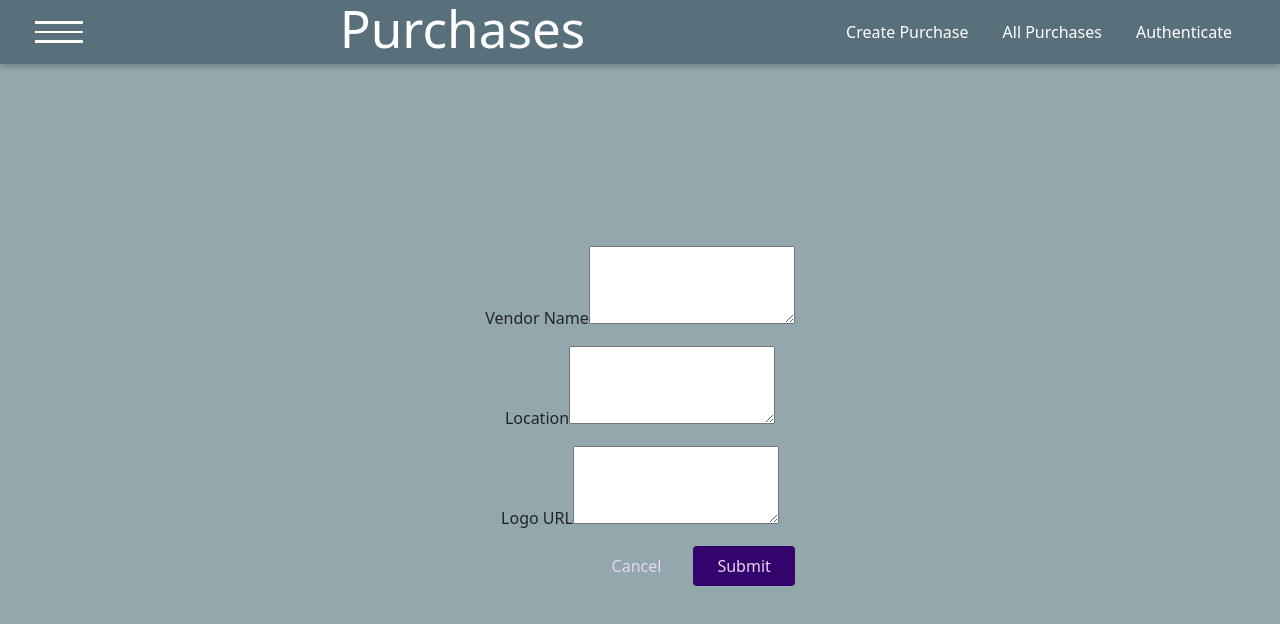
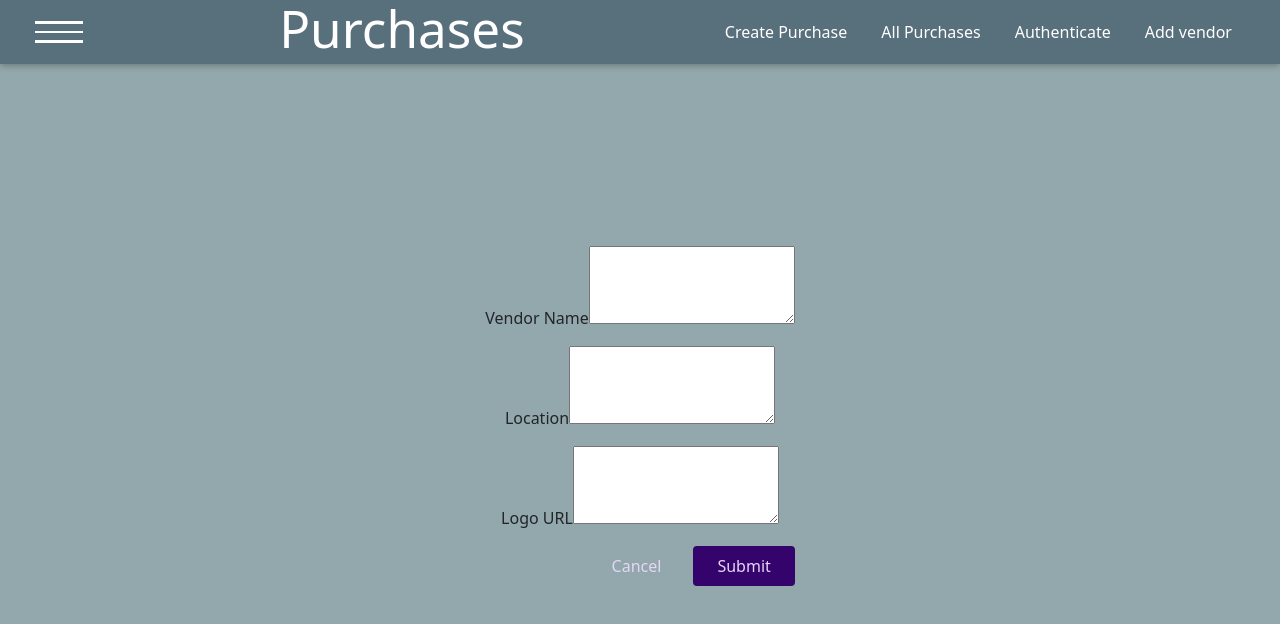
Before and after one commit to hiramfernandes/react-purchases, a React (Vite) app: page /modalvendor in a window 1280 px wide. Shown: the top 624 px of the page. Built offline with nearby package versions, Linux system fonts and the light colour scheme.

Commit message:
Added link to create vendor

```diff
--- a/src/App.jsx
+++ b/src/App.jsx
@@ -26,6 +26,9 @@ function App() {
           <Route path="/modalvendor" exact >
             <CreateVendorModal />
           </Route>
+          <Route path="/vendors" exact >
+            <CreateVendor />
+          </Route>
           <Redirect to="/purchases" />
         </Switch>
       </main>
--- a/src/shared/Navigation/NavLinks.jsx
+++ b/src/shared/Navigation/NavLinks.jsx
@@ -15,6 +15,9 @@ const NavLinks = props => {
             <li>
                 <NavLink to="/auth">Authenticate</NavLink>
             </li>
+            <li>
+                <NavLink to="/vendors">Add vendor</NavLink>
+            </li>
         </ul>
     );
 }
```
